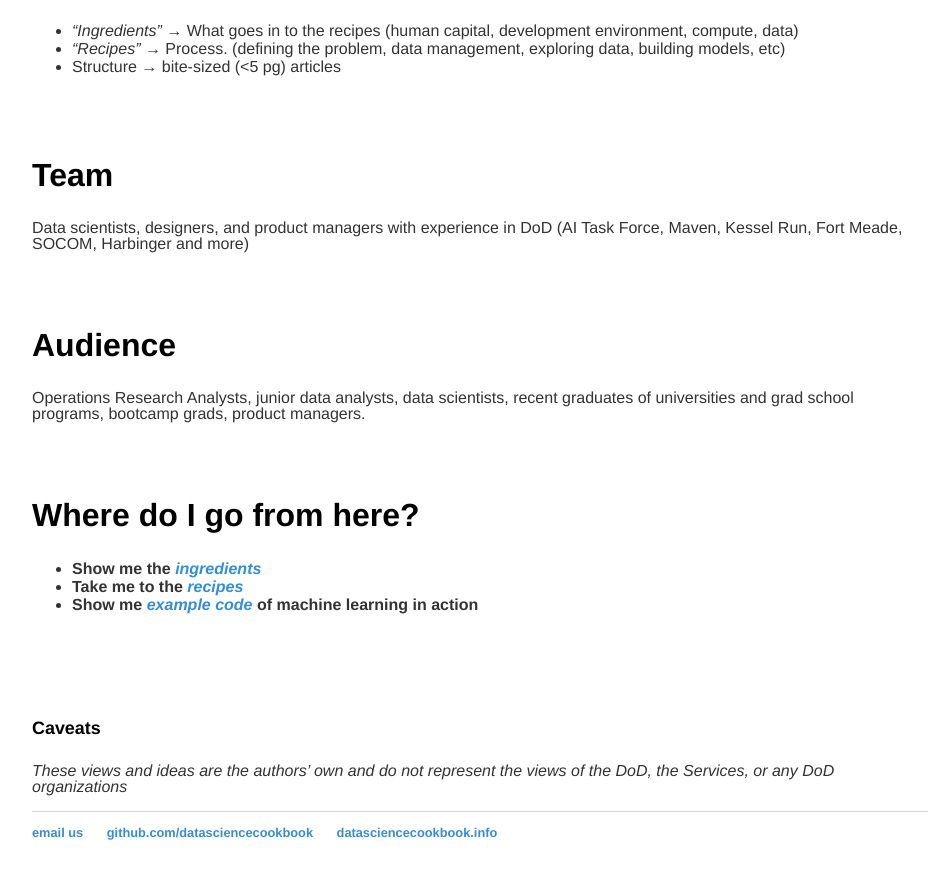
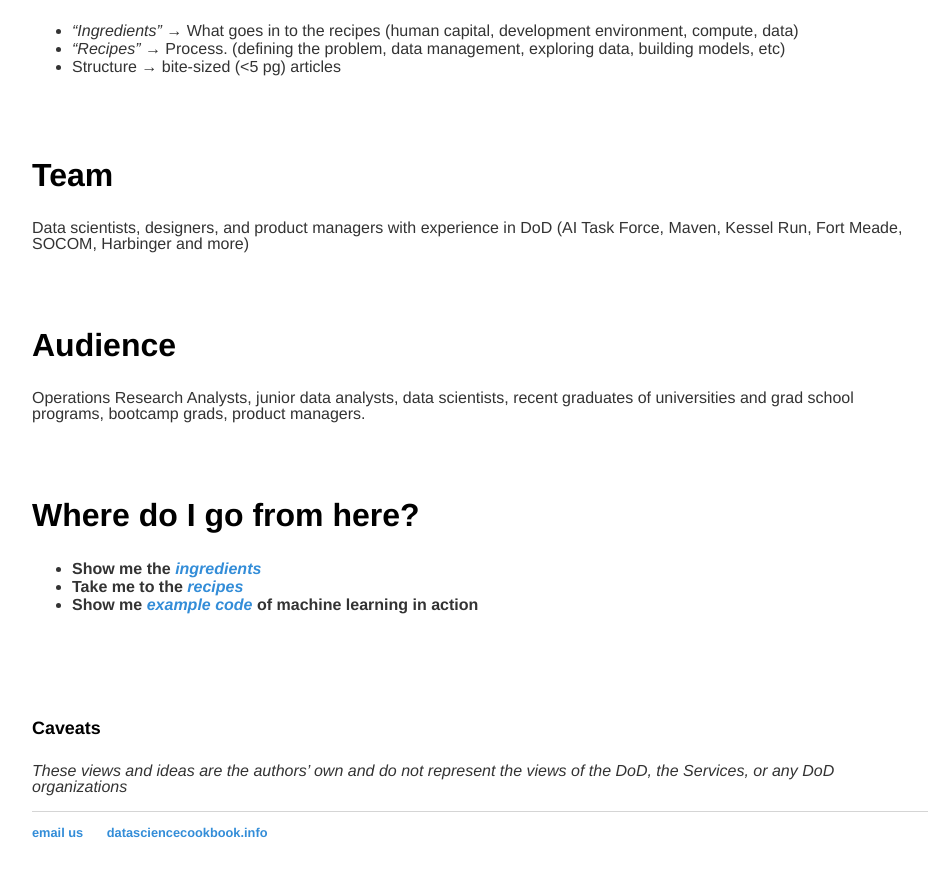
Before and after one commit to datasciencecookbook/datasciencecookbook.github.io, a Jekyll site: the page built from index.md, in a window 1280 px wide and 900 px high, scrolled down 1521 px. Shown: the top 879 px of the window, without its empty margins (160-1092 px from the left). Built offline with Jekyll 4.4.1, drawn with Linux system fonts in a browser that asks for light colours.

Commit message:
change footer on default layout

```diff
--- a/_layouts/default.html
+++ b/_layouts/default.html
@@ -25,8 +25,8 @@
 			<footer>
 	    		<ul>
 	        		<li><a href="mailto:datasciencecookbook@gmail.com">email us</a></li>
-	        		<li><a href="https://github.com/datasciencecookbook">github.com/datasciencecookbook</a></li>
-				<li><a href="https://datasciencecookbook.info">datasciencecookbook.info</a></li>
+	        		<!-- <li><a href="https://github.com/datasciencecookbook">github.com/datasciencecookbook</a></li> -->
+					<li><a href="https://datasciencecookbook.info">datasciencecookbook.info</a></li>
 				</ul>
 			</footer>
 		</body>
```
